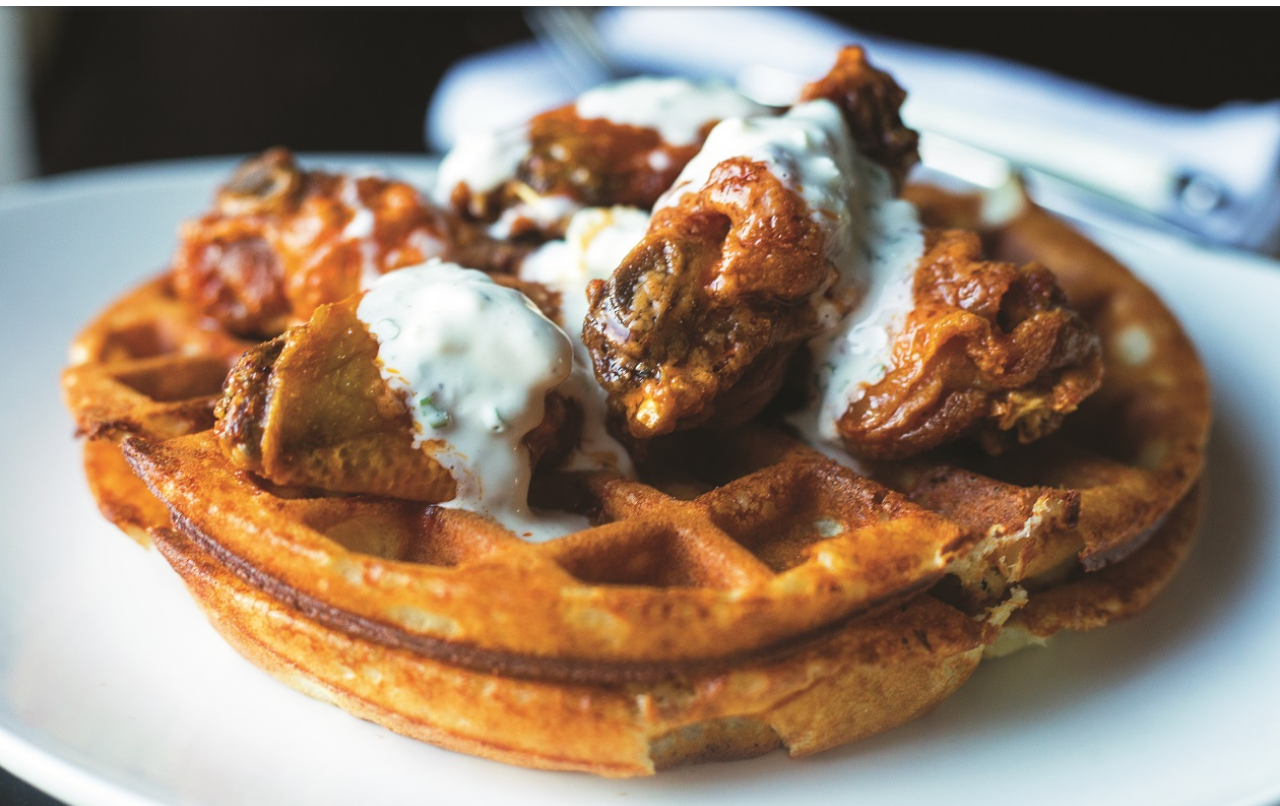
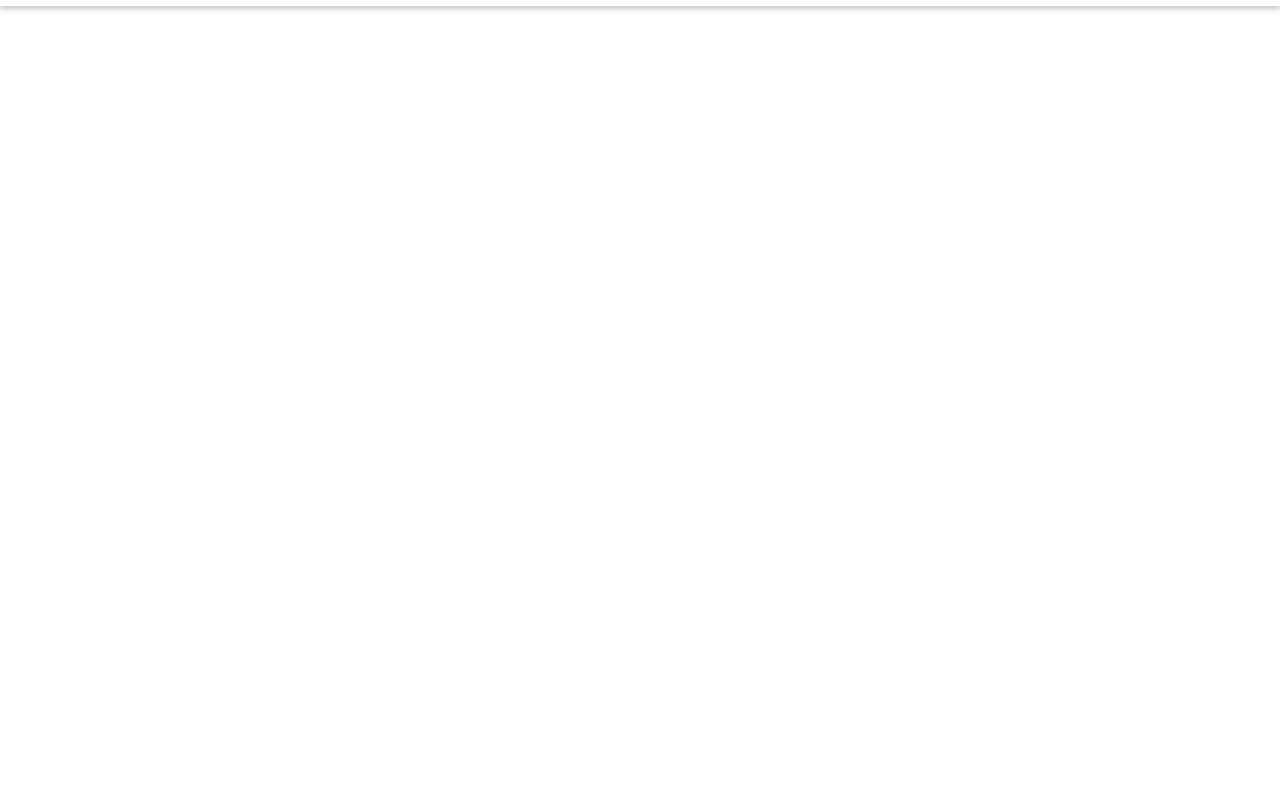
Before and after one commit to tygooch/thangs-wangs-and-waffles, a Gatsby site: page / in a window 1280 px wide. Shown: the part 94-900 px from the top of the page. After the commit the page ends 800 px from the top, so only its background shows below. Built offline with nearby package versions, Linux system fonts and the light colour scheme; Gatsby itself is replaced by a stand-in of ours; what @fortawesome/pro-light-svg-icons, @fortawesome/pro-regular-svg-icons, @fortawesome/pro-solid-svg-icons would draw is missing.

Commit message:
remove home background

```diff
--- a/src/pages/index.js
+++ b/src/pages/index.js
@@ -77,32 +77,30 @@ import foodTruckIcon from "../images/foodTruckIcon2.svg"
 const Index = props => (
   <div className="index">
     <SEO title="Thang's Wangs & Waffles" />
-    <div style={{ width: "100%" }}>
-      <BackgroundSection />
-    </div>
+    <div style={{ width: "100%" }}>{/* <BackgroundSection /> */}</div>
   </div>
 )
 
-const BackgroundSection = ({ className }) => (
-  <StaticQuery
-    query={graphql`
-      query {
-        desktop: file(relativePath: { eq: "wafflesBuffalo.jpg" }) {
-          childImageSharp {
-            fluid(quality: 90, maxWidth: 4160) {
-              ...GatsbyImageSharpFluid_withWebp
-            }
-          }
-        }
-      }
-    `}
-    render={data => {
-      const imageData = data.desktop.childImageSharp.fluid
-      return (
-        <BackgroundImage className={"waffle-background"} fluid={imageData} />
-      )
-    }}
-  />
-)
+// const BackgroundSection = ({ className }) => (
+//   <StaticQuery
+//     query={graphql`
+//       query {
+//         desktop: file(relativePath: { eq: "wafflesBuffalo.jpg" }) {
+//           childImageSharp {
+//             fluid(quality: 90, maxWidth: 4160) {
+//               ...GatsbyImageSharpFluid_withWebp
+//             }
+//           }
+//         }
+//       }
+//     `}
+//     render={data => {
+//       const imageData = data.desktop.childImageSharp.fluid
+//       return (
+//         <BackgroundImage className={"waffle-background"} fluid={imageData} />
+//       )
+//     }}
+//   />
+// )
 
 export default Index
```
